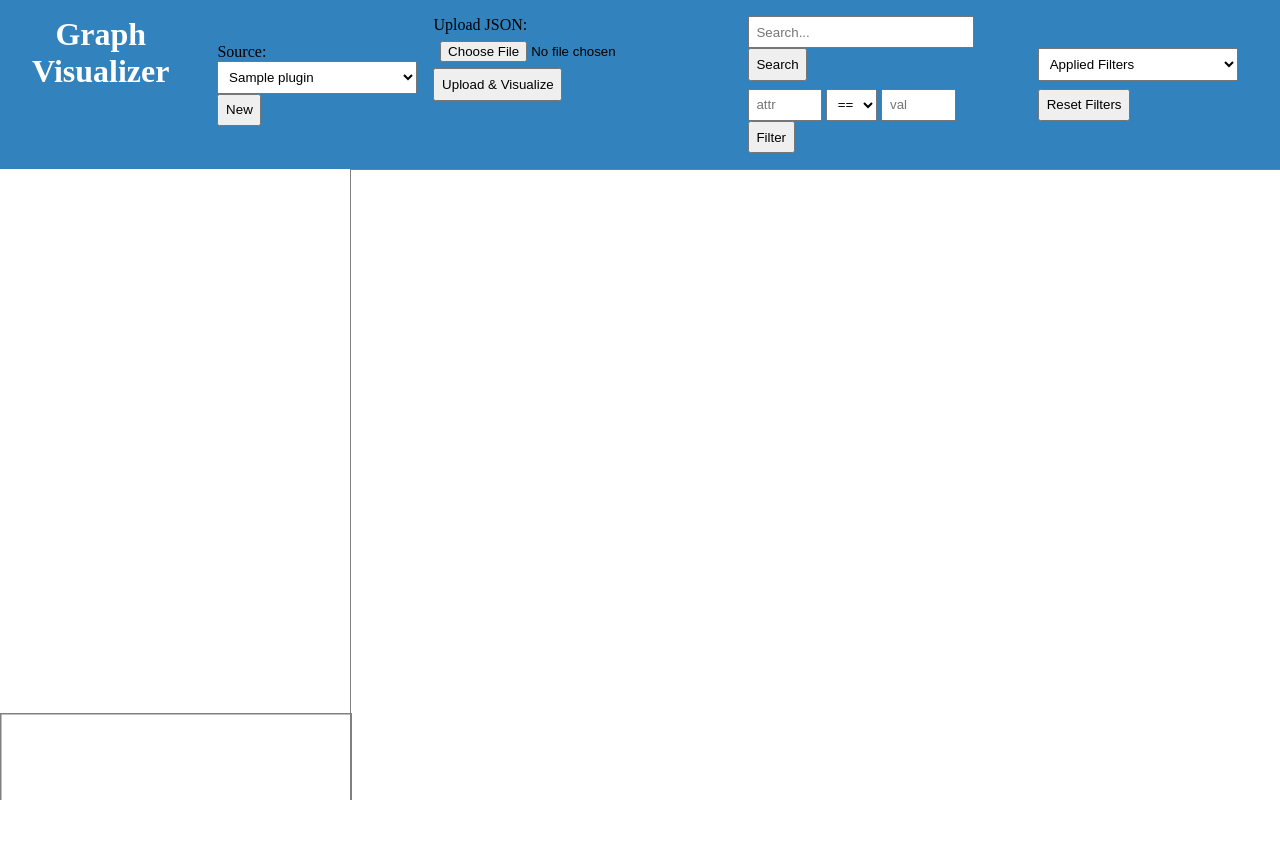
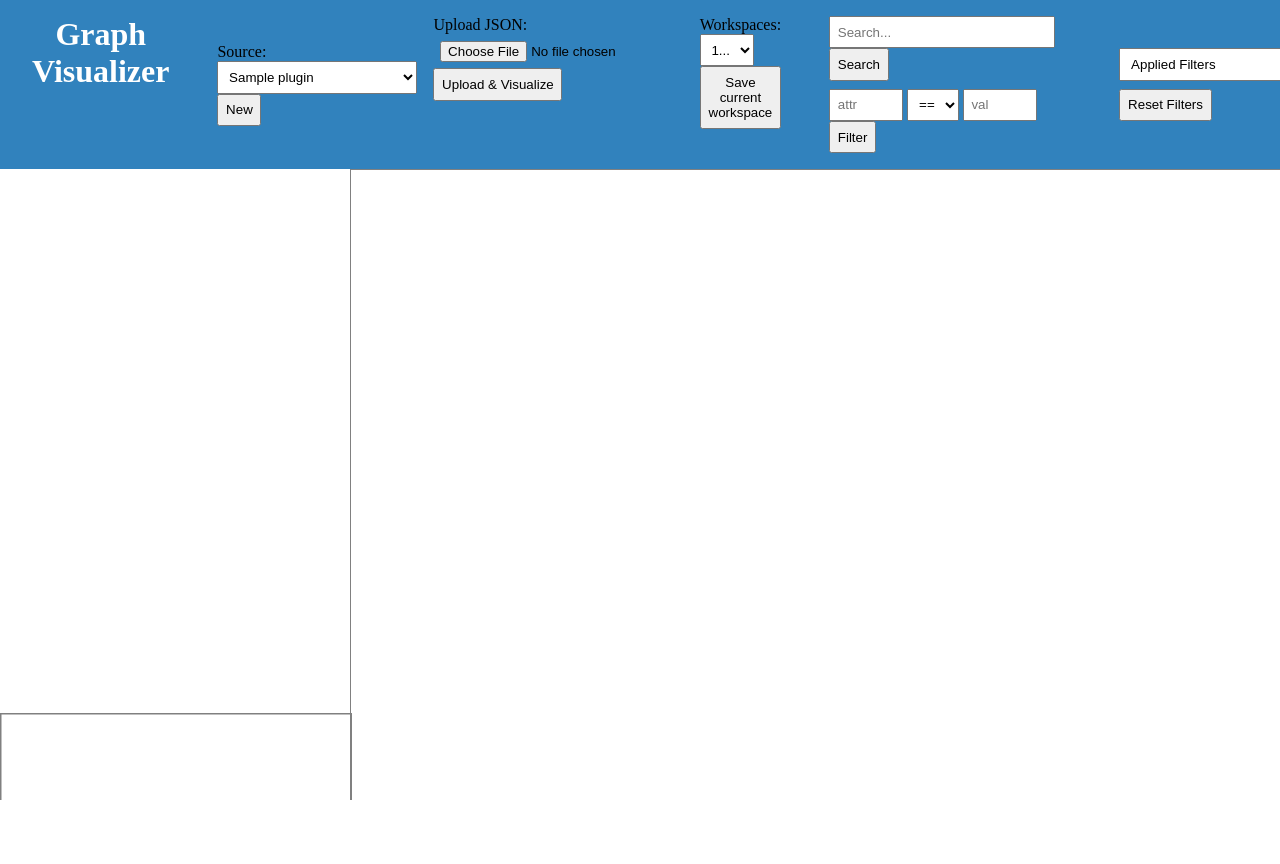
Before and after one commit to makandavid/sok-project-graph-visualizer, a Django app: template graph_explorer/graph_explorer/templates/index.html in a window 1280 px wide. Shown: the top 864 px of the page. Run offline with Django 3.2, Linux system fonts and the light colour scheme; the template is opened without the code that fills it: most values are stand-ins (such as "Sample title", 1, 10 or a date in 2020); some libraries are stand-ins or nearby versions.

Commit message:
#15 adapt index.html for workspace functionality

```diff
--- a/graph_explorer/graph_explorer/templates/index.html
+++ b/graph_explorer/graph_explorer/templates/index.html
@@ -14,7 +14,8 @@
     <div class="header" id="header">
         <h1>Graph<br />Visualizer</h1>
 
-        <div class="controls">
+    <div class="controls">
+
             <div class="source-controls">
                 <label>Source:
                     <select class="source-select" id="source-select">
@@ -30,6 +31,7 @@
             <div class="upload-controls">
                 <form id="upload-form" method="post" enctype="multipart/form-data">
                     {% csrf_token %}
+                    <input type="hidden" id="workspace-id" value="{{ current_workspace_id }}">
                     <label for="json-file">Upload JSON:
                         <input type="file" id="json-file" name="json_file" accept=".json" />
                     </label>
@@ -37,12 +39,27 @@
                 </form>
             </div>
 
+            <div class="workspace-controls">
+                <label>Workspaces:
+                    <select id="workspace-select">
+                        {% for ws_id in available_workspaces %}
+                            <option value="{{ ws_id }}" {% if ws_id == current_workspace_id %}selected{% endif %}>
+                                {{ ws_id|slice:":8" }}...
+                            </option>
+                        {% endfor %}
+                    </select>
+                </label>
+                <a href="{% url 'new_workspace' %}">
+                    <button>Save current workspace</button>
+                </a>
+            </div>
+
             <div class="filter-controls">
-                <form action="/search">
+                <form action="{% url 'search' workspace_id=current_workspace_id %}">
                     <input type="text" name="search" placeholder="Search..." size="24" />
                     <button type="submit">Search</button>
                 </form>
-                <form action="/search">
+                <form action="{% url 'search' workspace_id=current_workspace_id %}" class="attribute-filter-form">
                     <input type="text" name="attr" placeholder="attr" size="5" />
                     <select name="op">
                         <option value="eq">==</option>
@@ -69,18 +86,17 @@
                         {% endif %}
                     </select>
                 </div>
-                <form action="/reset">
+                <form action="{% url 'reset' workspace_id=current_workspace_id %}">
                     <button type="submit">Reset Filters</button>
                 </form>
             </div>
             <div class="view-buttons">
-                <button id="simple-view-button">Simple View</button>
-                <button id="block-view-button">Block View</button>
+                <button id="simple-view-button" data-id="simple_visualizer">Simple View</button>
+                <button id="block-view-button" data-id="block_visualizer">Block View</button>
             </div>
-        </div>
     </div>
-
-    <div class="container">
+</div>
+     <div class="container">
         <div class="sidebar">
             <div class="treeview">
                 <ul id="treeview"></ul>
@@ -136,6 +152,7 @@
 
             const fileInput = document.getElementById('json-file');
             const file = fileInput.files[0];
+            const workspaceId = document.getElementById('workspace-id').value;
 
             if (!file) {
                 alert('Please select a JSON file to upload.');
@@ -159,8 +176,7 @@
                 try {
                     const jsonData = JSON.parse(event.target.result);
 
-                    // Send JSON data to server for processing
-                    fetch('/upload-graph/', {
+                    fetch(`/upload-graph/${workspaceId}/`, {
                         method: 'POST',
                         body: JSON.stringify({
                             json_data: jsonData,
@@ -192,6 +208,8 @@
                                 }
                             }, 100);
                             }
+                        } else {
+                            alert('Error: ' + data.error);
                         }
                     })
                     .catch(error => {
@@ -204,7 +222,7 @@
                     });
 
                 } catch (error) {
-                    showMessage('error', 'Invalid JSON format: ' + error.message);
+                    alert('Invalid JSON format: ' + error.message);
                     uploadButton.textContent = originalText;
                     uploadButton.disabled = false;
                 }
@@ -220,6 +238,20 @@
 
     </script>
 
+    <script>
+        document.getElementById("block-view-button").addEventListener("click", function() {
+            const workspaceId = document.getElementById('workspace-id').value;
+            window.location.href = `/change_visualization_plugin/${workspaceId}?id=block_visualizer`;
+        });
+    </script>
+
+    <script>
+        document.getElementById("simple-view-button").addEventListener("click", function() {
+            const workspaceId = document.getElementById('workspace-id').value;
+            window.location.href = `/change_visualization_plugin/${workspaceId}?id=simple_visualizer`;
+        });
+    </script>
+
     {% if error_message %}
     <script>
         document.addEventListener("DOMContentLoaded", function() {
@@ -229,12 +261,32 @@
     {% endif %}
 
 
-    <script>
-        document.getElementById("block-view-button").addEventListener("click", function() {
-            window.location.href = "/change_visualization_plugin?id=block_visualizer";
-        });
+     <script type="text/javascript">
+         document.addEventListener('DOMContentLoaded', function() {
+        const sourceSelect = document.getElementById('source-select');
+        const workspaceSelect = document.getElementById('workspace-select');
+        if (workspaceSelect) {
+            workspaceSelect.addEventListener('change', function() {
+                const selectedWorkspaceId = this.value;
+                if (selectedWorkspaceId) {
+                    window.location.href = `/workspace/${selectedWorkspaceId}/`;
+                }
+            });
+        }
+
+        if (sourceSelect) {
+         sourceSelect.addEventListener('change', function() {
+                const selectedSourceId = this.value;
+                const currentWorkspaceId = document.getElementById('workspace-id').value;
+
+                if (selectedSourceId === "{{ current_data_source_id }}") {
+                    return;
+                }
+                window.location.href = `{% url 'index' current_workspace_id %}` + `?source=${selectedSourceId}`;
+            });
+        }
+    });
     </script>
-
 
 </body>
 
```
